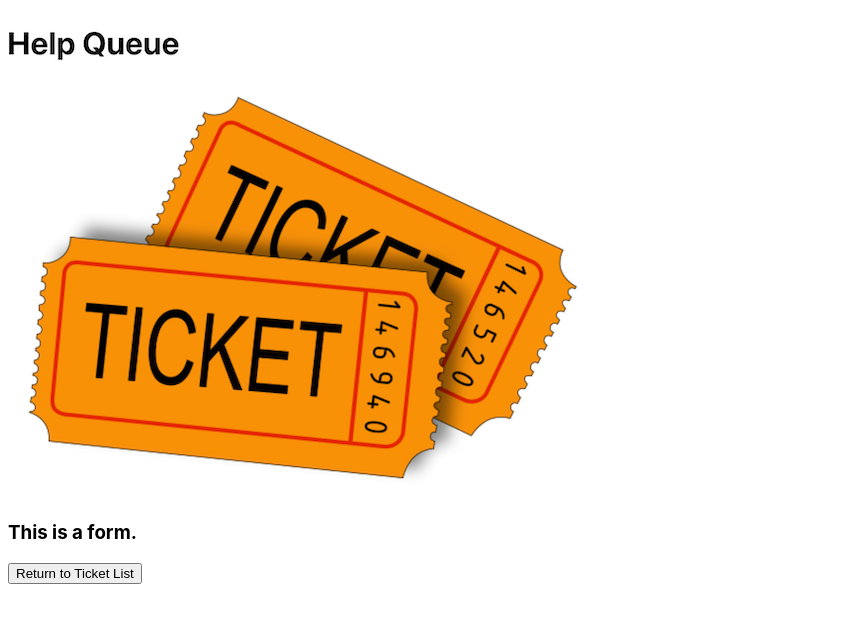
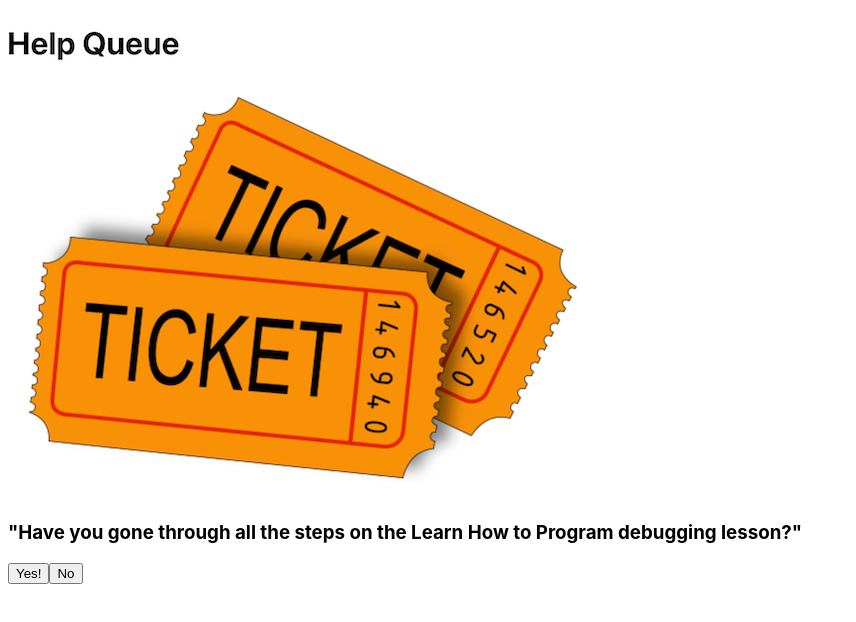
Before and after one commit to patty-rose/help-queue, a React (Create React App) app: page / in a window 1280 px wide. Both pictures are taken after a click on the button "Add Ticket". Shown: the top 622 px of the page, without its empty margins (0-856 px from the left). Built offline with nearby package versions, Linux system fonts and the light colour scheme.

Commit message:
add more conditionals to enter newTickeTForm

```diff
--- /dev/null
+++ b/src/components/AskPair.js
@@ -0,0 +1,11 @@
+import React from "react";
+
+function AskPair(props){
+  return (
+    <React.Fragment>
+      <h3>"Have you asked another pair for help?"</h3>
+    </React.Fragment>
+  );
+}
+
+export default AskPair;
--- /dev/null
+++ b/src/components/FifteenMins.js
@@ -0,0 +1,11 @@
+import React from "react";
+
+function FifteenMins(props){
+  return (
+    <React.Fragment>
+      <h3>"Have you spent 15 minutes going through through the problem documenting every step?"</h3>
+    </React.Fragment>
+  );
+}
+
+export default FifteenMins;
--- a/src/components/TicketControl.js
+++ b/src/components/TicketControl.js
@@ -1,13 +1,19 @@
 import React from 'react';
 import NewTicketForm from './NewTicketForm';
 import TicketList from './TicketList';
+import DebuggingLesson from './DebuggingLesson';
+import AskPair from './AskPair';
+import FifteenMins from './FifteenMins';
 
 class TicketControl extends React.Component {
 
   constructor(props) {
     super(props);
     this.state = {
-      formVisibleOnPage: false
+      formVisibleOnPage: false,
+      debuggingLesson: false,
+      pair: false,
+      fifteenMins: false,
     }; //default state of application is that the new ticket form is not visible
   }
 
@@ -21,20 +27,63 @@ class TicketControl extends React.Component {
   ////The whole point of setState() is to allow React to do its job — which is to be a state management system that efficiently creates a virtual DOM and reconciles it with the actual DOM.
   //The main issue with manipulating state directly like this: this.state = {property: update}, is that it will not cause the component to re-render as setState() would. If the component doesn't re-render, our changes to state won't create any change in the DOM. Always use the setState() method to update state in a pure React application.
 
+  debuggingYesClick = () => {
+    this.setState(prevState => ({
+      debuggingLesson: !prevState.debuggingLesson
+    }));
+  }
+  pairYesClick = () => {
+    this.setState(prevState => ({
+      pair: !prevState.pair
+    }));
+  }
+
+  fifteenMinsYesClick = () => {
+    this.setState(prevState => ({
+      fifteenMins: !prevState.fifteenMins
+    }));
+  }
+
+  resetFormChecks = () => {
+    this.setState({formVisibleOnPage: false, debuggingLesson: false, pair: false, fifteenMins: false});
+  }
+
   render(){ //class components always need a render method
     let currentlyVisibleState = null; //we declare a variable to hold the compoenent we want to return in our componenet fragments. It's null because we don't know yet. But below we determine which it is and set the variable to that react component-- just like other JS variables. and then call the variable in the react fragment below: {currentlyVisibleState}
+    let button = null;
     let buttonText = null;
+    let noButton = null;
     if (this.state.formVisibleOnPage) {
-      currentlyVisibleState = <NewTicketForm />;
-      buttonText = "Return to Ticket List";
+      if (!this.state.debuggingLesson){
+        currentlyVisibleState = <DebuggingLesson />;
+        buttonText = "Yes!";
+        button = <button onClick={this.debuggingYesClick}>{buttonText}</button>;
+        noButton = <button onClick={this.resetFormChecks}>No</button>;
+      } else if(!this.state.pair){
+        currentlyVisibleState = <AskPair />;
+        buttonText = "Yes!";
+        button = <button onClick={this.pairYesClick}>{buttonText}</button>;
+        noButton = <button onClick={this.resetFormChecks}>No</button>;
+      } else if(!this.state.fifteenMins){
+        currentlyVisibleState = <FifteenMins />;
+        buttonText = "Yes!";
+        button = <button onClick={this.fifteenMinsYesClick}>{buttonText}</button>;
+        noButton = <button onClick={this.resetFormChecks}>No</button>;
+      } else {
+        currentlyVisibleState = <NewTicketForm />;
+        buttonText = "Return to Ticket List";
+        button = <button onClick={this.resetFormChecks}>{buttonText}</button>;
+      }
     } else {
       currentlyVisibleState = <TicketList />
       buttonText = "Add Ticket";
+      button = <button onClick={this.handleClick}>{buttonText}</button>;
     }
     return ( //JSX inside return and JS outside
       <React.Fragment>
         {currentlyVisibleState}
-        <button onClick={this.handleClick}>{buttonText}</button>
+        {button}
+        {noButton}
         {/* //our onClick handler will trigger this.handleClick.
         //Note that we don't use this with function components — just class components. */}
       </React.Fragment>
--- a/src/components/debuggingLesson.js
+++ b/src/components/debuggingLesson.js
@@ -1,6 +1,6 @@
 import React from "react";
 
-function debuggingLesson(props){
+function DebuggingLesson(props){
   return (
     <React.Fragment>
       <h3>"Have you gone through all the steps on the Learn How to Program debugging lesson?"</h3>
@@ -8,4 +8,4 @@ function debuggingLesson(props){
   );
 }
 
-export default NewTicketForm;
+export default DebuggingLesson;
```
